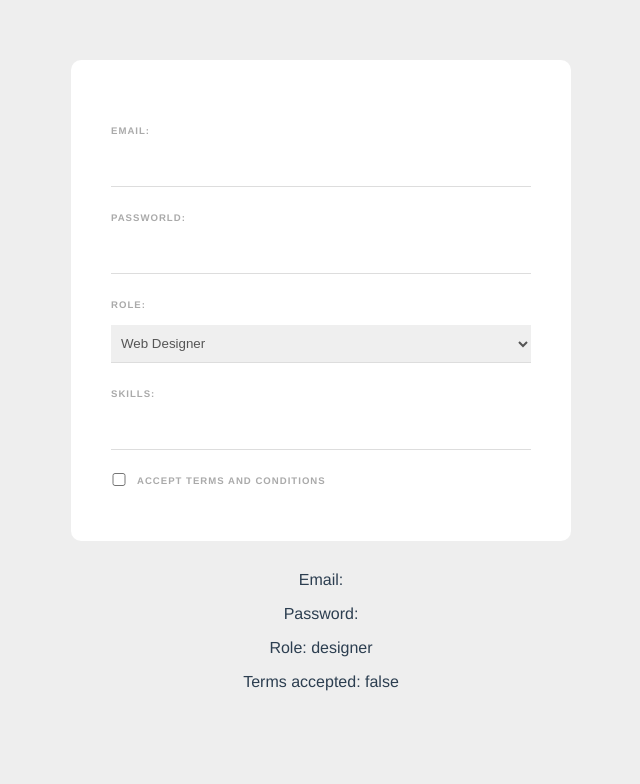
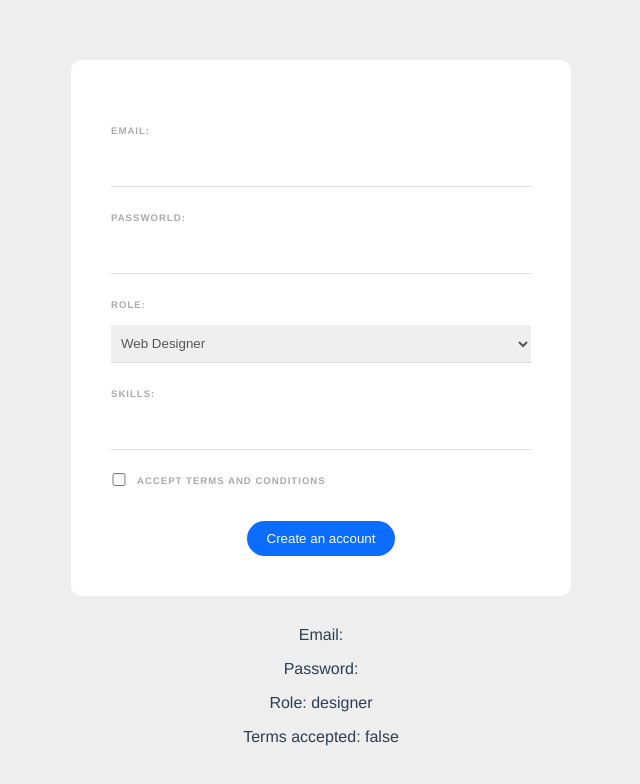
Before and after one commit to zajnemzaj/web-form, a Vue app: page / in a window 1280 px wide. Shown: the top 784 px of the page, without its empty margins (319-959 px from the left). Built offline with nearby package versions, Linux system fonts and the light colour scheme.

Commit message:
styling submit button

```diff
--- a/src/components/SignupForm.vue
+++ b/src/components/SignupForm.vue
@@ -21,6 +21,10 @@
     <div class="terms">
         <input type="checkbox" v-model="terms" required>
         <label>Accept Terms and Conditions</label>
+    </div>
+
+    <div class="submit">
+        <button>Create an account</button>
     </div>
 
 </form>
@@ -110,6 +114,20 @@
     letter-spacing: 1px;
     font-weight: bold;
     color: #777;
-    cursor: pointer; /* cursor changes to pointer when above */
+    cursor: pointer;
+    /* cursor changes to pointer when above */
+}
+
+button {
+    background: #0b6dff;
+    border: 0;
+    padding: 10px 20px;
+    margin-top: 20px;
+    color: white;
+    border-radius: 20px;
+}
+
+.submit {
+    text-align: center;
 }
 </style>
```
